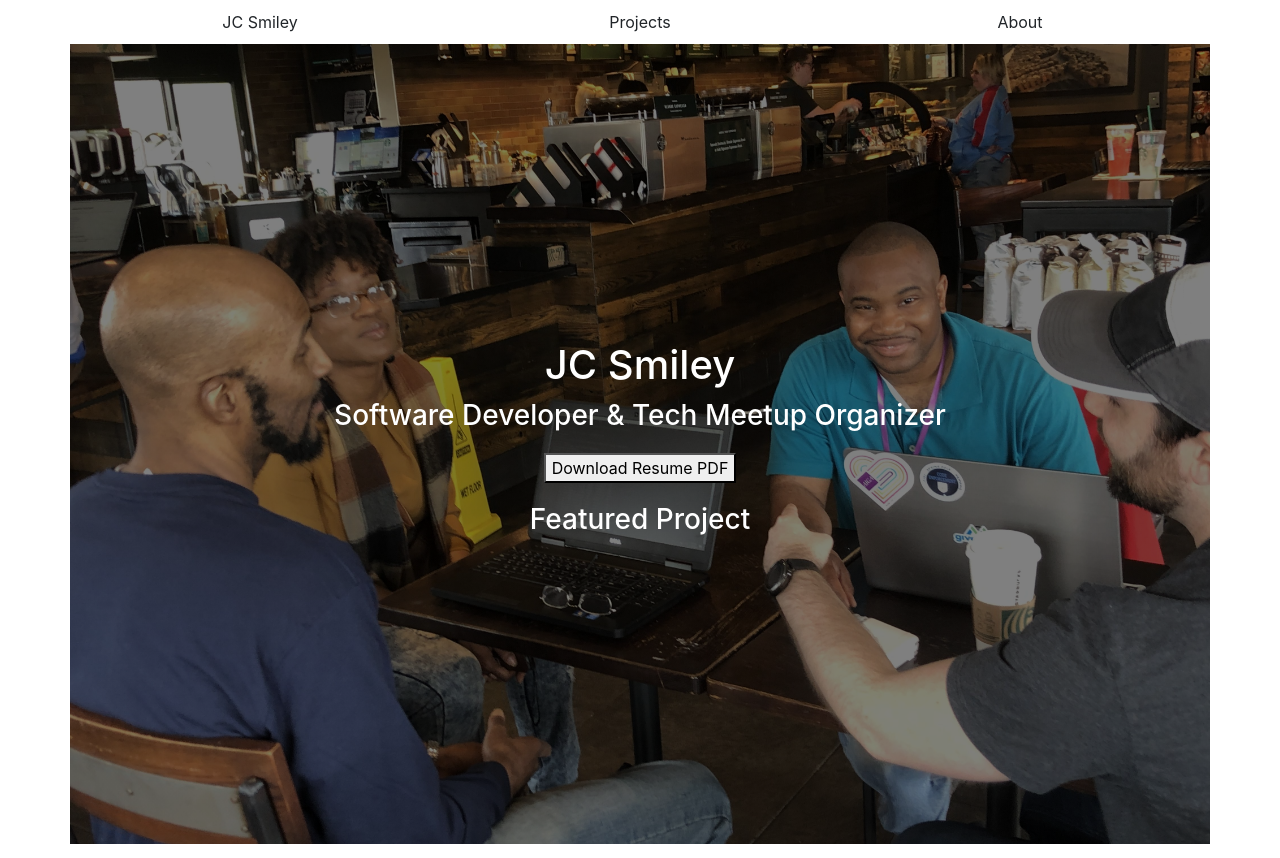
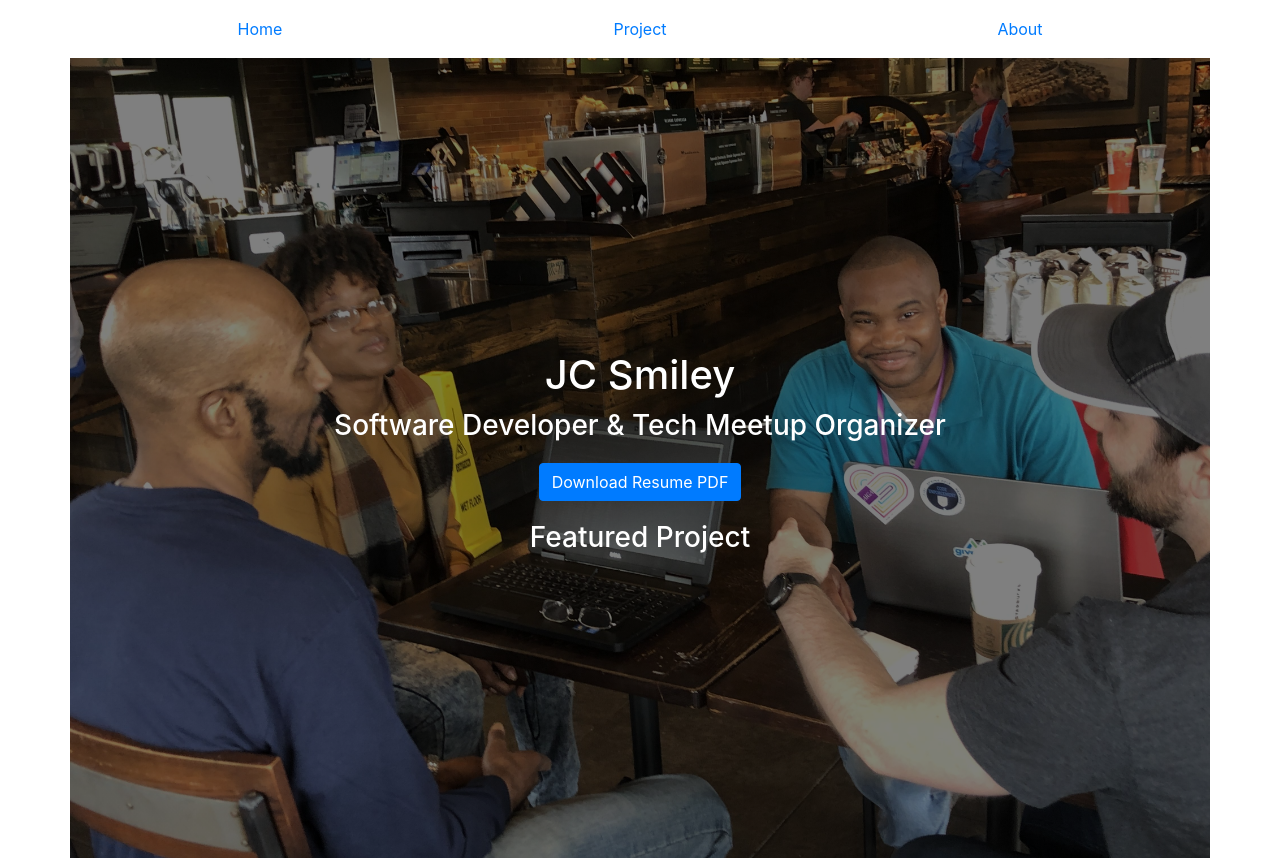
Before and after one commit to jcsmileyjr/v2-Portfolio, a React (Create React App) app in the folder portfolio/: page / in a window 1280 px wide. Built offline with nearby package versions, Linux system fonts and the light colour scheme.

Commit message:
Updating Intro page

```diff
--- a/portfolio/src/components/Nav.js
+++ b/portfolio/src/components/Nav.js
@@ -1,14 +1,20 @@
 import React from 'react';
-import { Container, Row, Col} from 'react-bootstrap';
+import { Container, Row, Col, Button} from 'react-bootstrap';
 import '../App.css';
 
 export default function Nav(props){
     return(
         <Container >
             <Row className="aboveOverlay">
-                <Col className="center rowWhiteSpace">JC Smiley </Col>
-                <Col className="center rowWhiteSpace">Projects</Col>
-                <Col className="center rowWhiteSpace">About</Col>
+            <Col className="center">
+                    <Button variant="link">Home</Button>
+                </Col>
+                <Col className="center">
+                    <Button variant="link">Project</Button>
+                </Col>
+                <Col className="center">
+                    <Button variant="link">About</Button>
+                </Col>
             </Row>
         </Container>
     );
--- a/portfolio/src/components/intro.js
+++ b/portfolio/src/components/intro.js
@@ -1,5 +1,5 @@
 import React from 'react';
-import { Container, Row, Col, Card} from 'react-bootstrap';
+import { Container, Row, Col, Button} from 'react-bootstrap';
 
 import '../App.css';
 
@@ -10,7 +10,7 @@ export default function Intro(props){
                 <Col index="intro">
                     <h1>JC Smiley</h1>
                     <h3>Software Developer & Tech Meetup Organizer</h3>
-                    <button>Download Resume PDF</button>
+                    <Button variant="primary">Download Resume PDF</Button>
                     <h3>Featured Project</h3>
                 </Col>
             </Row>
```
